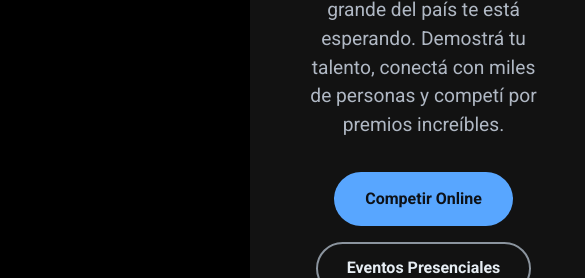
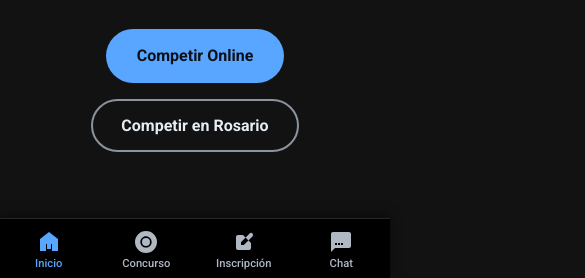
Before and after one commit to Manumatrix1/VYT-MUSIC-ONLINE, a website: page principal.html in a window 390 px wide. Shown: the part 566-844 px from the top of the page, 585 px wide, since content can reach past the window. Drawn offline with nearby package versions, Linux system fonts and the light colour scheme.

Commit message:
se ve el celu

```diff
--- a/principal.html
+++ b/principal.html
@@ -49,19 +49,14 @@
             color: var(--color-texto-principal);
             overflow-x: hidden;
             display: flex;
+            flex-direction: column;
+            min-height: 100vh;
         }
 
-        /* --- NUEVA ESTRUCTURA TIPO SPOTIFY --- */
+        /* Contenedor principal para el layout de escritorio */
         .site-wrapper {
             display: flex;
             height: 100vh;
-        }
-
-        .main-content-wrapper {
-            flex-grow: 1;
-            display: flex;
-            flex-direction: column;
-            overflow: hidden;
         }
 
         .sidebar {
@@ -73,10 +68,18 @@
             flex-shrink: 0;
         }
 
+        .main-content-wrapper {
+            flex-grow: 1;
+            display: flex;
+            flex-direction: column;
+            overflow: hidden;
+        }
+
         .main-content {
             flex-grow: 1;
             overflow-y: auto;
             position: relative;
+            padding: 1.5rem;
         }
 
         /* Custom scrollbar styles */
@@ -88,7 +91,7 @@
 
         /* --- Header y Navegación --- */
         .header {
-            background-color: rgba(13, 17, 23, 0.8);
+            background-color: rgba(0, 0, 0, 0.7);
             backdrop-filter: blur(10px);
             padding: 1rem 1.5rem;
             position: sticky;
@@ -260,6 +263,7 @@
 
         .content-wrapper {
             padding: 1.5rem;
+            padding-bottom: 5rem;
         }
 
         .titulo-seccion {
@@ -283,7 +287,6 @@
             border: 1px solid #30363d;
         }
 
-        /* --- Chat Flotante (ahora integrado en bottom-nav) --- */
         .chat-button {
             display: none;
         }
@@ -453,9 +456,6 @@
             height: 180px;
             object-fit: cover;
         }
-        .ranking-home-info {
-            padding: 1rem;
-        }
         .ranking-home-info h4 {
             font-weight: 700;
             color: var(--color-texto-principal);
@@ -557,14 +557,14 @@
         /* Estilos para los botones de elección de inscripción dentro de principal.html */
         .inscripcion-choice-buttons {
             display: grid;
-            grid-template-columns: 1fr; /* Una columna por defecto */
+            grid-template-columns: 1fr;
             gap: 1.5rem;
             max-width: 600px;
             margin: 0 auto;
         }
-        @media (min-width: 768px) { /* Para pantallas medianas y más grandes */
+        @media (min-width: 768px) {
             .inscripcion-choice-buttons {
-                grid-template-columns: repeat(2, 1fr); /* Dos columnas */
+                grid-template-columns: repeat(2, 1fr);
             }
         }
         .inscripcion-choice-buttons .btn {
@@ -574,7 +574,7 @@
             text-align: center;
         }
         .inscripcion-choice-buttons .btn-online {
-            background-color: #2bb7d1; /* Color turquesa */
+            background-color: #2bb7d1;
             color: black;
         }
         .inscripcion-choice-buttons .btn-online:hover {
@@ -598,11 +598,76 @@
             opacity: 0.8;
             margin-top: 0.5rem;
         }
+
+        /* --- NAVEGACIÓN INFERIOR PARA MÓVIL --- */
+        .bottom-nav {
+            display: none;
+            position: fixed;
+            bottom: 0;
+            left: 0;
+            right: 0;
+            height: 60px;
+            background-color: #000;
+            justify-content: space-around;
+            align-items: center;
+            z-index: 100;
+            box-shadow: 0 -2px 10px rgba(0,0,0,0.5);
+            border-top: 1px solid #282828;
+            padding-bottom: env(safe-area-inset-bottom);
+        }
+
+        .bottom-nav a {
+            flex: 1;
+            display: flex;
+            flex-direction: column;
+            align-items: center;
+            justify-content: center;
+            text-decoration: none;
+            color: var(--color-texto-secundario);
+            font-size: 0.7rem;
+            font-weight: 500;
+            transition: color 0.2s;
+            position: relative;
+            padding-top: 5px;
+        }
+
+        .bottom-nav a.active, .bottom-nav a:hover {
+            color: var(--color-primario);
+        }
+
+        .bottom-nav svg {
+            width: 24px;
+            height: 24px;
+            margin-bottom: 2px;
+        }
+
+        @media (max-width: 767px) {
+            .sidebar {
+                display: none;
+            }
+            .bottom-nav {
+                display: flex;
+            }
+            .header {
+                padding-left: 1rem;
+                padding-right: 1rem;
+            }
+            .header-search {
+                display: none;
+            }
+            .hero h1 {
+                font-size: 3rem;
+            }
+            .main-content {
+                padding-top: 4rem;
+                padding-bottom: 5rem;
+            }
+        }
+
     </style>
 </head>
-<body>
+<body class="site-wrapper">
 
-    <div class="site-wrapper">
     <aside class="sidebar">
         <a class="sidebar-logo" data-target="page-inicio">
             <img src="https://i.ibb.co/Ldwq7cNx/logo-blanco.png" alt="VYT MUSIC Logo">
@@ -624,9 +689,11 @@
                     </a>
                     <ul class="dropdown-menu">
                         <li><a data-target="page-concurso-online">Online</a></li>
-                            <li><a href="presencial.html">Presencial</a></li> </ul>
+                        <li><a href="presencial.html">Presencial</a></li>
+                    </ul>
                 </li>
-                    <li><a data-target="page-inscripcion"> <svg fill="none" stroke="currentColor" viewBox="0 0 24 24" xmlns="http://www.w3.org/2000/svg"><path stroke-linecap="round" stroke-linejoin="round" stroke-width="2" d="M11 5H6a2 2 0 00-2 2v11a2 2 0 002 2h11a2 2 0 002-2v-5m-1.414-9.414a2 2 0 112.828 2.828L11.828 15H9v-2.828l8.586-8.586z"></path></svg>
+                <li><a data-target="page-inscripcion">
+                    <svg fill="none" stroke="currentColor" viewBox="0 0 24 24" xmlns="http://www.w3.org/2000/svg"><path stroke-linecap="round" stroke-linejoin="round" stroke-width="2" d="M11 5H6a2 2 0 00-2 2v11a2 2 0 002 2h11a2 2 0 002-2v-5m-1.414-9.414a2 2 0 112.828 2.828L11.828 15H9v-2.828l8.586-8.586z"></path></svg>
                     <span>Inscripción</span>
                 </a></li>
                 <li><a data-target="page-comprar-vyt">
@@ -638,14 +705,14 @@
                     <span>Reglamento</span>
                 </a></li>
                 <li><a data-target="page-sponsors">
-                        <svg fill="none" stroke="currentColor" viewBox="0 0 24 24" xmlns="http://www.w3.org/2000/svg"><path stroke-linecap="round" stroke-linejoin="round" stroke-width="2" d="M17 20h5v-2a3 3 0 00-5.356-1.857M17 20H7m10 0v-2c0-.656-.126-1.283-.356-1.857M7 20H2v-2a3 3 0 015.356-1.857m0 0a5.002 5.002 0 019.288 0M15 7a3 3 0 11-6 0 3 3 0 016 0zm6 3a2 2 0 11-4 0 2 2 0 014 0zM7 10a2 2 0 11-4 0 2 2 0 014 0z"></path></svg>
+                    <svg fill="none" stroke="currentColor" viewBox="0 0 24 24" xmlns="http://www.w3.org/2000/svg"><path stroke-linecap="round" stroke-linejoin="round" stroke-width="2" d="M17 20h5v-2a3 3 0 00-5.356-1.857M17 20H7m10 0v-2c0-.656-.126-1.283-.356-1.857M7 20H2v-2a3 3 0 015.356-1.857m0 0a5.002 5.002 0 019.288 0M15 7a3 3 0 11-6 0 3 3 0 016 0zm6 2a2 2 0 11-4 0 2 2 0 014 0zM7 9a2 2 0 11-4 0 2 2 0 014 0z"></path></svg>
                     <span>Sponsors</span>
                 </a></li>
             </ul>
         </nav>
     </aside>
 
-        <div class="main-content">
+    <div class="main-content-wrapper">
         <header class="header">
             <div class="header-search">
                 <svg fill="none" stroke="currentColor" viewBox="0 0 24 24" xmlns="http://www.w3.org/2000/svg"><path stroke-linecap="round" stroke-linejoin="round" stroke-width="2" d="M21 21l-6-6m2-5a7 7 0 11-14 0 7 7 0 0114 0z"></path></svg>
@@ -657,7 +724,8 @@
             </div>
         </header>
 
-            <main class="content-wrapper">
+        <main class="main-content">
+            <div class="content-wrapper">
                 <div id="page-inicio" class="page active">
                     <section class="hero">
                         <div class="container">
@@ -665,7 +733,8 @@
                             <p>El escenario digital más grande del país te está esperando. Demostrá tu talento, conectá con miles de personas y competí por premios increíbles.</p>
                             <div class="hero-buttons">
                                 <a class="btn btn-primario" data-target="page-concurso-online">Competir Online</a>
-                                <a class="btn btn-secundario" href="presencial.html">Eventos Presenciales</a> </div>
+                                <a class="btn btn-secundario" href="inscripcion_presencial.html">Competir en Rosario</a>
+                            </div>
                         </div>
                     </section>
 
@@ -937,10 +1006,36 @@
                 </div>
 
             </main>
+        </div>
 
-            <a href="https://wa.me/TUNUMERODEWHATSAPP" target="_blank" class="chat-button" title="Chatear por WhatsApp">
-                <svg fill="currentColor" viewBox="0 0 24 24" xmlns="http://www.w3.org/2000/svg"><path d="M12.04 2.02c-5.47 0-9.91 4.44-9.91 9.91 0 1.75.46 3.44 1.34 4.95L2 22l5.24-1.39c1.45.79 3.09 1.25 4.79 1.25 5.47 0 9.91-4.44 9.91-9.91s-4.44-9.91-9.91-9.91zm.04 1.77c4.49 0 8.14 3.65 8.14 8.14s-3.65 8.14-8.14 8.14c-1.58 0-3.1-.45-4.41-1.22l-.31-.18-3.25.86.87-3.16-.2-.33c-.8-1.3-1.22-2.8-1.22-4.34 0-4.49 3.65-8.14 8.14-8.14zm4.58 11.75l-.3-.15c-.3-.15-.7-.34-.99-.34-.29 0-.58.15-.87.44s-.65.7-.79.84c-.15.15-.29.15-.58.05-.29-.15-1.21-.44-2.31-1.42-.85-.75-1.42-1.69-1.58-1.98-.15-.29 0-.44.1-.58s.22-.29.3-.44c.07-.15.15-.29.22-.44.07-.15.05-.29.05-.44s-.05-.29-.15-.44c-.1-.15-.58-1.39-.79-1.93-.22-.54-.44-.44-.58-.44h-.29c-.15 0-.44.05-.7.29-.26.29-1 .99-1 2.42s1.02 2.8 1.17 3c.15.29 1.93 2.96 4.67 4.16 2.74 1.2 2.74.87 3.25.84.51-.05 1.45-.58 1.65-1.17.2-.58.2-.99.15-1.07-.05-.15-.22-.24-.44-.39z"/></svg>
+    </div>
+
+    <nav class="bottom-nav">
+        <a href="#" data-target="page-inicio" class="active">
+            <svg fill="currentColor" viewBox="0 0 24 24" xmlns="http://www.w3.org/2000/svg">
+                <path d="M12 2L3 9v12h6v-7h6v7h6V9L12 2zm2 17h-4v-5h4v5z"></path>
+            </svg>
+            <span>Inicio</span>
         </a>
+        <a href="#" data-target="page-concurso-online">
+            <svg fill="currentColor" viewBox="0 0 24 24" xmlns="http://www.w3.org/2000/svg">
+                <path d="M12 1a11 11 0 100 22 11 11 0 000-22zm.05 16.5c-3.14 0-5.7-2.5-5.7-5.6s2.56-5.6 5.7-5.6a5.6 5.6 0 015.6 5.6c0 3.1-2.55 5.6-5.6 5.6zm-.05-9.6a4 4 0 110 8 4 4 0 010-8z"></path>
+            </svg>
+            <span>Concurso</span>
+        </a>
+        <a href="#" data-target="page-inscripcion">
+            <svg fill="currentColor" viewBox="0 0 24 24" xmlns="http://www.w3.org/2000/svg">
+                <path d="M11 5H6a2 2 0 00-2 2v11a2 2 0 002 2h11a2 2 0 002-2v-5m-1.414-9.414a2 2 0 112.828 2.828L11.828 15H9v-2.828l8.586-8.586z"></path>
+            </svg>
+            <span>Inscripción</span>
+        </a>
+        <a href="#" onclick="Tawk_API.toggle();">
+            <svg fill="currentColor" viewBox="0 0 24 24" xmlns="http://www.w3.org/2000/svg">
+                <path d="M20 2H4c-1.1 0-2 .9-2 2v18l4-4h14c1.1 0 2-.9 2-2V4c0-1.1-.9-2-2-2zM8 15H6v-2h2v2zm3 0h-2v-2h2v2zm3 0h-2v-2h2v2z"/>
+            </svg>
+            <span>Chat</span>
+        </a>
+    </nav>
 
     <div id="modo-payment-modal" class="modal-backdrop">
         <div class="modal-content">
@@ -967,89 +1062,82 @@
         </div>
     </div>
 
-        </div>
-    </div>
-
     <script>
         document.addEventListener('DOMContentLoaded', () => {
             // --- Manejo de la Navegación SPA ---
-            // Selecciona todos los enlaces de navegación que tienen un atributo data-target (para navegación interna)
             const navLinksInternal = document.querySelectorAll('.nav-menu a[data-target]');
-            // Selecciona todos los enlaces del menú desplegable
             const dropdownLinks = document.querySelectorAll('.dropdown > a');
-            // Selecciona todas las secciones de página que se gestionan internamente
             const pages = document.querySelectorAll('.page');
-            // Selecciona el logo de la barra lateral
             const sidebarLogo = document.querySelector('.sidebar-logo');
-            // Selecciona los botones del hero
             const heroButtons = document.querySelectorAll('.hero-buttons .btn');
+            const bottomNavLinks = document.querySelectorAll('.bottom-nav a[data-target]');
 
-            // Función para mostrar una página interna y ocultar las demás
             function showPage(targetId) {
-                // Oculta todas las páginas internas
                 pages.forEach(page => {
                     page.classList.remove('active');
                 });
-                // Muestra la página interna objetivo
                 const targetPage = document.getElementById(targetId);
                 if (targetPage) {
                     targetPage.classList.add('active');
-                    // Desplaza el contenido principal al inicio
                     document.querySelector('.main-content').scrollTop = 0;
                 }
             }
 
-            // Manejar clics en los enlaces de navegación de la barra lateral
-            document.querySelectorAll('.nav-menu a').forEach(link => { // Selecciona TODOS los enlaces del nav-menu
+            function updateNavActiveClass(currentHash) {
+                navLinksInternal.forEach(nav => {
+                    if (nav.dataset.target === currentHash) {
+                        nav.classList.add('active');
+                    } else {
+                        nav.classList.remove('active');
+                    }
+                });
+                bottomNavLinks.forEach(nav => {
+                    if (nav.dataset.target === currentHash) {
+                        nav.classList.add('active');
+                    } else {
+                        nav.classList.remove('active');
+                    }
+                });
+            }
+
+            navLinksInternal.forEach(link => {
                 link.addEventListener('click', (e) => {
-                    // Si el enlace tiene un 'data-target', es una navegación interna (SPA)
-                    if (link.dataset.target) {
-                        e.preventDefault(); // Previene la recarga de la página
+                    e.preventDefault();
                     const targetId = link.dataset.target;
-
-                        // Remover 'active' de todos los enlaces internos y añadirlo al clicado
-                        navLinksInternal.forEach(nav => nav.classList.remove('active'));
-                        link.classList.add('active');
-
-                        // Cerrar cualquier dropdown abierto
+                    updateNavActiveClass(targetId);
                     document.querySelectorAll('.dropdown.open').forEach(dropdown => {
                         dropdown.classList.remove('open');
                     });
-
                     showPage(targetId);
-                    }
-                    // Si no tiene 'data-target', es un enlace 'href' y el navegador lo manejará normalmente (recarga la página)
                 });
             });
 
-            // Manejar el clic en el logo de la barra lateral para ir a Inicio
+            bottomNavLinks.forEach(link => {
+                link.addEventListener('click', (e) => {
+                    e.preventDefault();
+                    const targetId = link.dataset.target;
+                    updateNavActiveClass(targetId);
+                    showPage(targetId);
+                });
+            });
+
             sidebarLogo.addEventListener('click', (e) => {
                 e.preventDefault();
-                // Desactiva el estado 'active' de todos los enlaces internos
-                navLinksInternal.forEach(nav => nav.classList.remove('active'));
-                // Activa el enlace de "Inicio"
-                document.querySelector('.nav-menu a[data-target="page-inicio"]').classList.add('active');
+                updateNavActiveClass('page-inicio');
                 showPage('page-inicio');
             });
 
-            // Manejar clics en los botones del Hero para ir a secciones específicas
             heroButtons.forEach(button => {
                 button.addEventListener('click', (e) => {
-                    // Si el botón tiene un 'data-target', es una navegación interna (SPA)
                     if (button.dataset.target) {
-                        e.preventDefault(); // Previene la recarga de la página
+                        e.preventDefault();
                         const targetId = button.dataset.target;
-                        // Desactiva el estado 'active' de todos los enlaces internos
-                        navLinksInternal.forEach(nav => nav.classList.remove('active'));
-                        // Activa el enlace correspondiente en la barra lateral
-                        document.querySelector(`.nav-menu a[data-target="${targetId}"]`).classList.add('active');
+                        updateNavActiveClass(targetId);
                         showPage(targetId);
                     }
-                    // Si no tiene 'data-target', es un enlace 'href' y el navegador lo manejará normalmente
                 });
             });
 
-            // Manejar dropdowns en la barra lateral
             dropdownLinks.forEach(link => {
                 link.addEventListener('click', (e) => {
                     e.preventDefault();
@@ -1060,13 +1148,16 @@
                 });
             });
 
+            showPage('page-inicio');
+            updateNavActiveClass('page-inicio');
+
+
             // --- Lógica para Comprar VYT (Modal de Pago MODO y Subida de Comprobante) ---
             const buyVytButtons = document.querySelectorAll('.buy-vyt-btn');
             const modoPaymentModal = document.getElementById('modo-payment-modal');
             const receiptUploadModal = document.getElementById('receipt-upload-modal');
             const modalVytAmount = document.getElementById('modal-vyt-amount');
             const modalPaymentAmount = document.getElementById('modal-payment-amount');
-            const modoAlias = document.getElementById('modo-alias'); // Alias fijo por ahora
             const uploadReceiptBtn = document.getElementById('upload-receipt-btn');
             const closePaymentModalBtn = document.getElementById('close-payment-modal-btn');
             const receiptFileInput = document.getElementById('receipt-file-input');
@@ -1083,7 +1174,6 @@
                 button.addEventListener('click', () => {
                     currentPurchase.vyt = button.dataset.vyt;
                     currentPurchase.amount = button.dataset.amount;
-
                     modalVytAmount.textContent = currentPurchase.vyt;
                     modalPaymentAmount.textContent = `$${currentPurchase.amount} ARS`;
                     modoPaymentModal.classList.add('visible');
@@ -1101,7 +1191,7 @@
 
             closeReceiptModalBtn.addEventListener('click', () => {
                 receiptUploadModal.classList.remove('visible');
-                receiptFileInput.value = ''; // Limpiar input de archivo
+                receiptFileInput.value = '';
                 receiptUploadStatus.classList.add('hidden');
             });
 
@@ -1118,73 +1208,16 @@
                 receiptUploadStatus.className = 'text-sm mt-2 text-yellow-400';
                 receiptUploadStatus.classList.remove('hidden');
 
-                // Simulación de subida de archivo (en un entorno real, usarías Firebase Storage)
                 setTimeout(() => {
                     receiptUploadStatus.textContent = 'Comprobante subido exitosamente. ¡Gracias por tu compra!';
                     receiptUploadStatus.className = 'text-sm mt-2 text-green-400';
-                    receiptFileInput.value = ''; // Limpiar input de archivo
-                    // Aquí podrías cerrar el modal después de un tiempo o redirigir
+                    receiptFileInput.value = '';
                     setTimeout(() => {
                         receiptUploadModal.classList.remove('visible');
                         receiptUploadStatus.classList.add('hidden');
                     }, 3000);
                 }, 2000);
             });
-
-            // --- Integración de Firebase (para la generación de bio con IA - FUTURO) ---
-            // NOTA: Esta sección está comentada y es solo un placeholder.
-            // Para que funcione, necesitarías configurar Firebase y la función de IA.
-            /*
-            import { getFunctions, httpsCallable } from "https://www.gstatic.com/firebasejs/10.12.2/firebase-functions.js";
-            const functions = getFunctions(app); // 'app' de tu inicialización de Firebase
-
-            const generateBioBtn = document.getElementById('generate-bio-btn');
-            const artistNameInputBio = document.getElementById('artist-name-bio');
-            const artistGenreInputBio = document.getElementById('artist-genre-bio');
-            const bioOutput = document.getElementById('bio-output');
-            const bioStatus = document.getElementById('bio-status');
-
-            if (generateBioBtn) {
-                generateBioBtn.addEventListener('click', async () => {
-                    const artistName = artistNameInputBio.value;
-                    const artistGenre = artistGenreInputBio.value;
-
-                    if (!artistName || !artistGenre) {
-                        bioStatus.textContent = 'Por favor, ingresa el nombre y género del artista.';
-                        bioStatus.className = 'text-sm mt-2 text-red-400';
-                        return;
-                    }
-
-                    bioStatus.textContent = 'Generando biografía con IA...';
-                    bioStatus.className = 'text-sm mt-2 text-yellow-400';
-                    bioOutput.textContent = '';
-                    generateBioBtn.disabled = true;
-                    generateBioBtn.innerHTML = '<span class="spinner"></span> Generando...';
-
-                    try {
-                        // Simulación de llamada a función de IA (reemplazar con la llamada real a la API de Gemini)
-                        // const generateArtistBio = httpsCallable(functions, 'generateArtistBio');
-                        // const result = await generateArtistBio({ name: artistName, genre: artistGenre });
-                        // const generatedText = result.data.bio;
-
-                        // Simulación de respuesta de IA
-                        const simulatedBio = `[Bio generada por IA para ${artistName}, género ${artistGenre}] ${artistName} es un/a talentoso/a artista de ${artistGenre} que ha cautivado al público con su estilo único y letras profundas. Su música es una fusión de ritmos vibrantes y melodías pegadizas, creando una experiencia auditiva inolvidable.`;
-
-                        bioOutput.textContent = simulatedBio;
-                        bioStatus.textContent = 'Biografía generada.';
-                        bioStatus.className = 'text-sm mt-2 text-green-400';
-
-                    } catch (error) {
-                        console.error("Error al generar biografía:", error);
-                        bioStatus.textContent = `Error al generar biografía: ${error.message}`;
-                        bioStatus.className = 'text-sm mt-2 text-red-400';
-                    } finally {
-                        generateBioBtn.disabled = false;
-                        generateBioBtn.innerHTML = '<svg fill="none" stroke="currentColor" viewBox="0 0 24 24" xmlns="http://www.w3.org/2000/svg" class="w-5 h-5"><path stroke-linecap="round" stroke-linejoin="round" stroke-width="2" d="M19 11H5m14 0a2 2 0 012 2v6a2 2 0 01-2 2H5a2 2 0 01-2-2v-6a2 2 0 012-2m7 0V5a2 2 0 012-2h2a2 2 0 012 2v6m-6 0V5a2 2 0 00-2-2H9a2 2 0 00-2 2v6"></path></svg> Generar Biografía';
-                    }
-                });
-            }
-            */
         });
     </script>
     <script type="text/javascript">
```
Lines whose indentation alone changed are shown as unchanged.
